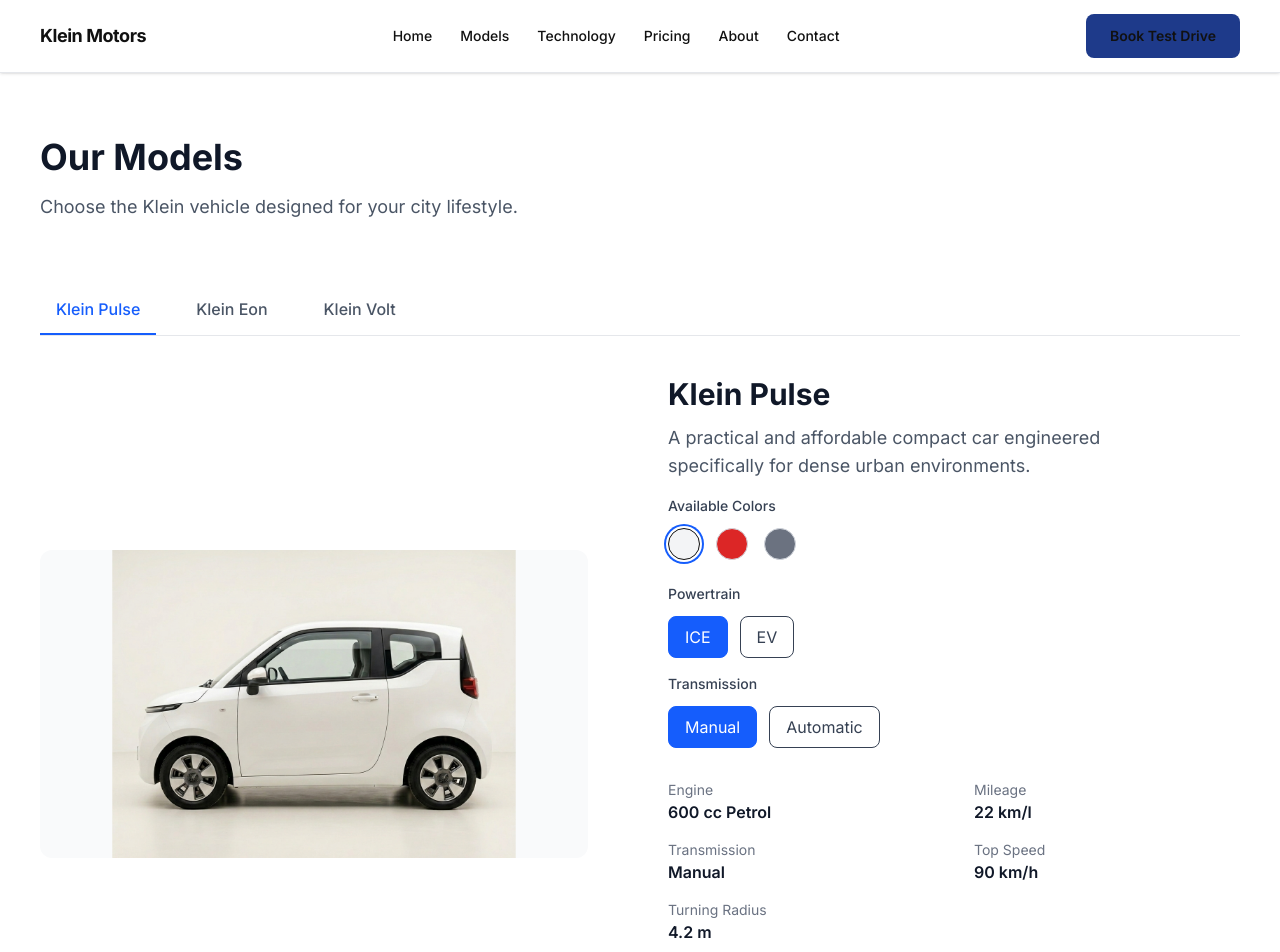
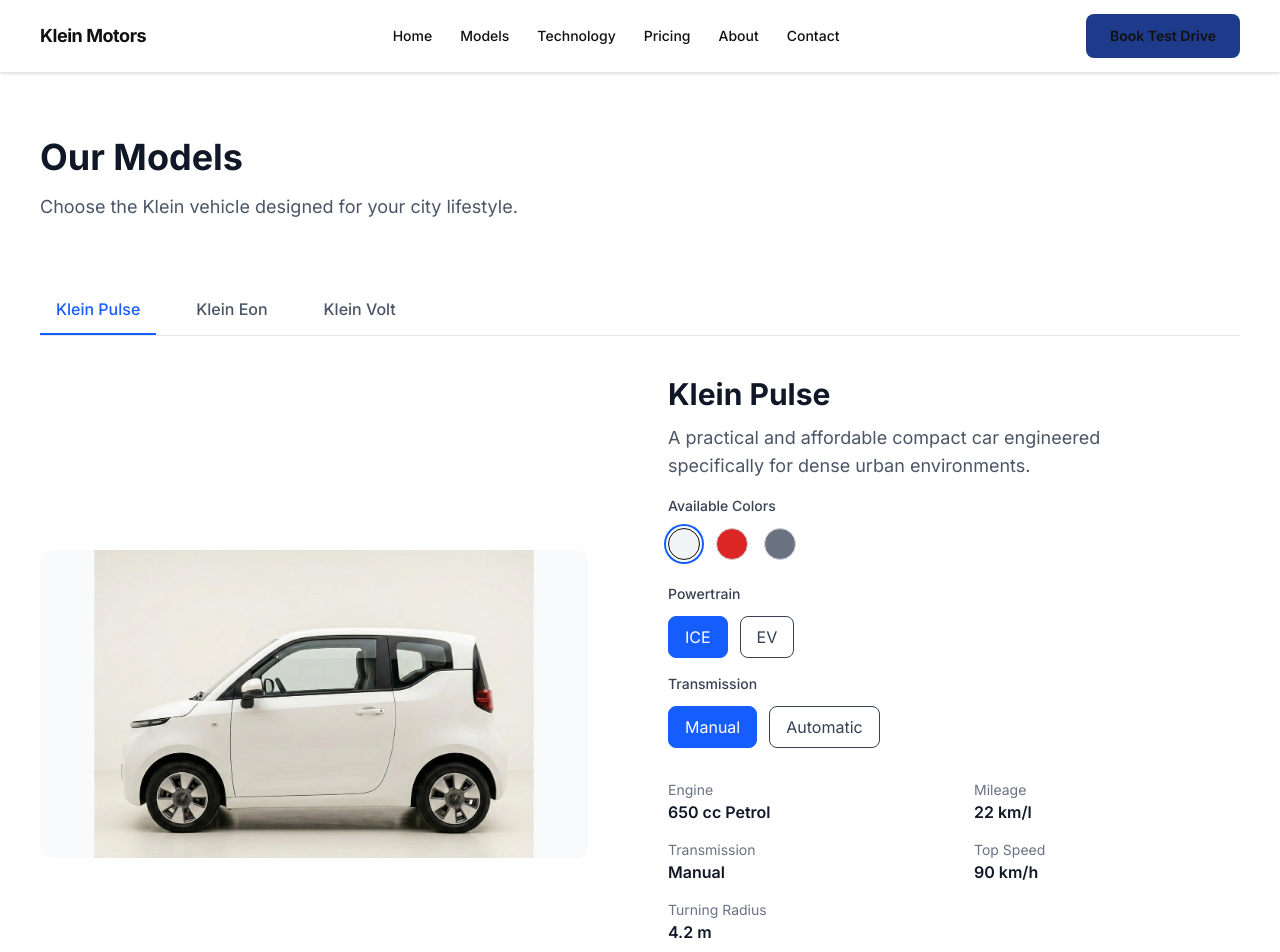
Before and after one commit to Riteshk64/klein, a Next.js app: page /product-models in a window 1280 px wide. Shown: the top 952 px of the page. Built offline with nearby package versions, Linux system fonts and the light colour scheme.

Commit message:
updated data and images in product

```diff
--- a/app/models-content.ts
+++ b/app/models-content.ts
@@ -70,7 +70,7 @@ export const models: ModelData[] = [
         powertrain: "ICE",
         transmission: "Manual",
         specs: [
-          { label: "Engine", value: "600 cc Petrol" },
+          { label: "Engine", value: "650 cc Petrol" },
           { label: "Mileage", value: "22 km/l" },
           { label: "Transmission", value: "Manual" },
           { label: "Top Speed", value: "90 km/h" },
@@ -81,7 +81,7 @@ export const models: ModelData[] = [
         powertrain: "ICE",
         transmission: "Automatic",
         specs: [
-          { label: "Engine", value: "600 cc Petrol" },
+          { label: "Engine", value: "650 cc Petrol" },
           { label: "Mileage", value: "21 km/l" },
           { label: "Transmission", value: "Automatic" },
           { label: "Top Speed", value: "90 km/h" },
@@ -93,7 +93,7 @@ export const models: ModelData[] = [
         specs: [
           { label: "Powertrain", value: "Electric" },
           { label: "Battery", value: "10 kWh" },
-          { label: "Range", value: "120 km" },
+          { label: "Range", value: "110 km" },
           { label: "Charging Time", value: "3.5 hours" },
           { label: "Top Speed", value: "85 km/h" },
           { label: "Turning Radius", value: "4.0 m" },
@@ -139,7 +139,7 @@ export const models: ModelData[] = [
         powertrain: "ICE",
         transmission: "Manual",
         specs: [
-          { label: "Engine", value: "650 cc Petrol" },
+          { label: "Engine", value: "798 cc Petrol" },
           { label: "Mileage", value: "24 km/l" },
           { label: "Transmission", value: "Manual" },
           { label: "Top Speed", value: "95 km/h" },
@@ -150,7 +150,7 @@ export const models: ModelData[] = [
         powertrain: "ICE",
         transmission: "Automatic",
         specs: [
-          { label: "Engine", value: "650 cc Petrol" },
+          { label: "Engine", value: "798 cc Petrol" },
           { label: "Mileage", value: "23 km/l" },
           { label: "Transmission", value: "Automatic" },
           { label: "Top Speed", value: "95 km/h" },
```
Also changed, not shown: public/images/models/eon-white.png, public/images/models/pulse-white.png.
